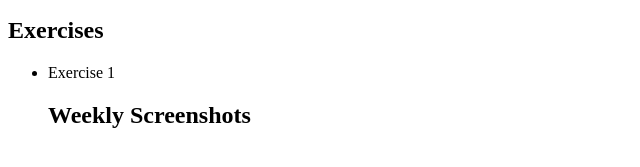
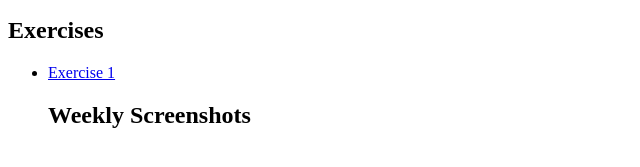
Before and after one commit to aaslam8/avt415, a plain HTML site: page index.html in a window 1280 px wide. Shown: the part 229-396 px from the top of the page, 0-640 px from the left. Drawn offline with Linux system fonts and the light colour scheme.

Commit message:
added link

```diff
--- a/index.html
+++ b/index.html
@@ -15,7 +15,7 @@
 	<h3>Project 2</h3>
 	<h2>Exercises</h2>
 	<ul>
-		<li>Exercise 1</li>
+		<li><a href="https://www.figma.com/design/53PmVFl7n8Em87a7w3shQs/E1?node-id=0-1&t=7vFhbeHH7PGxJHk0-1">Exercise 1</a></li>
 	<h2>Weekly Screenshots</h2>
 </body>
 </html>
```
